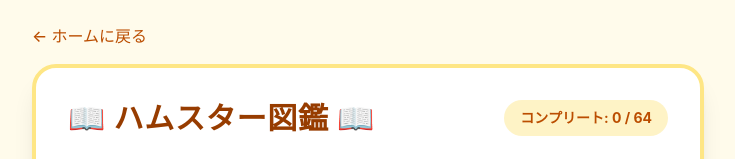
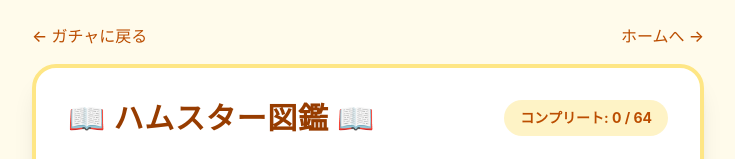
Before and after one commit to kaede0007/hamCollection, a React (Vite) app: page /collection in a window 1280 px wide. Shown: the top 159 px of the page, without its empty margins (272-1007 px from the left). Built offline with nearby package versions, Linux system fonts and the light colour scheme.

Commit message:
ナビゲーションボタンの追加＆位置修正

```diff
--- a/src/pages/collection/index.tsx
+++ b/src/pages/collection/index.tsx
@@ -17,13 +17,19 @@ export default function CollectionPage() {
 
     return (
         <div className="min-h-screen bg-amber-50 flex flex-col items-center p-6 text-gray-800">
-            {/* ホームへ戻るリンク */}
-            <div className="w-full max-w-2xl mb-4">
+            <div className="w-full max-w-2xl mb-4 flex justify-between items-center">
+                <Link
+                    to="/gacha"
+                    className="inline-block text-amber-700 hover:text-amber-900 font-medium transition-colors"
+                >
+                    ← ガチャに戻る
+                </Link>
+
                 <Link
                     to="/"
                     className="inline-block text-amber-700 hover:text-amber-900 font-medium transition-colors"
                 >
-                    ← ホームに戻る
+                    ホームへ →
                 </Link>
             </div>
 
@@ -48,8 +54,8 @@ export default function CollectionPage() {
                             <div
                                 key={hamster.id}
                                 className={`rounded-2xl p-4 border-2 flex flex-col items-center text-center transition-all ${isCollected
-                                        ? "bg-white border-amber-200 shadow-sm"
-                                        : "bg-gray-100 border-gray-300 opacity-70"
+                                    ? "bg-white border-amber-200 shadow-sm"
+                                    : "bg-gray-100 border-gray-300 opacity-70"
                                     }`}
                             >
                                 {isCollected ? (
--- a/src/pages/gacha/index.tsx
+++ b/src/pages/gacha/index.tsx
@@ -48,13 +48,19 @@ export default function GachaPage() {
 
     return (
         <div className="min-h-screen bg-amber-50 flex flex-col items-center justify-center p-6 text-gray-800">
-            {/* ホームへ戻るリンク */}
-            <div className="w-full max-w-md mb-4">
+            <div className="w-full max-w-md mb-4 flex justify-between items-center">
                 <Link
                     to="/"
                     className="inline-block text-amber-700 hover:text-amber-900 font-medium transition-colors"
                 >
                     ← ホームに戻る
+                </Link>
+
+                <Link
+                    to="/collection"
+                    className="inline-block text-amber-700 hover:text-amber-900 font-medium transition-colors"
+                >
+                    図鑑へ →
                 </Link>
             </div>
 
```
